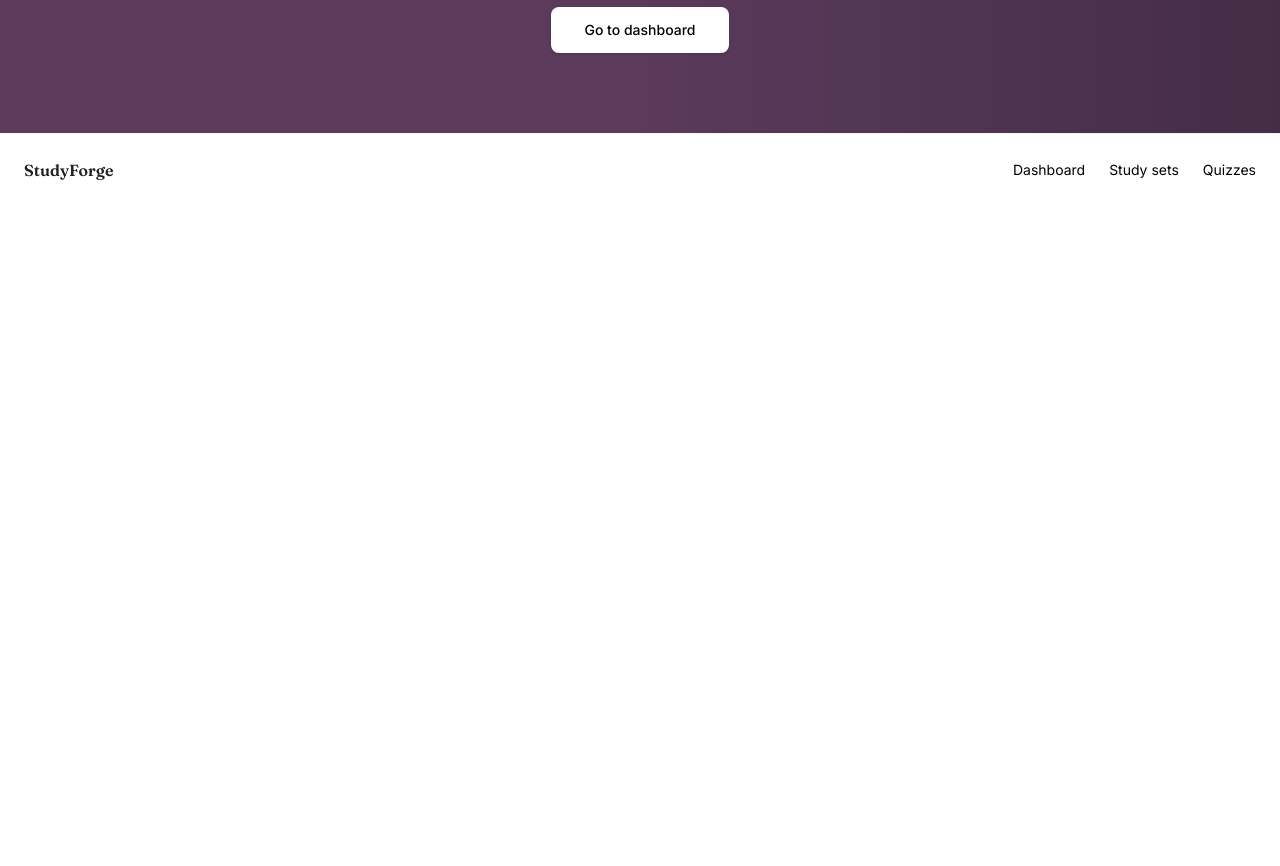
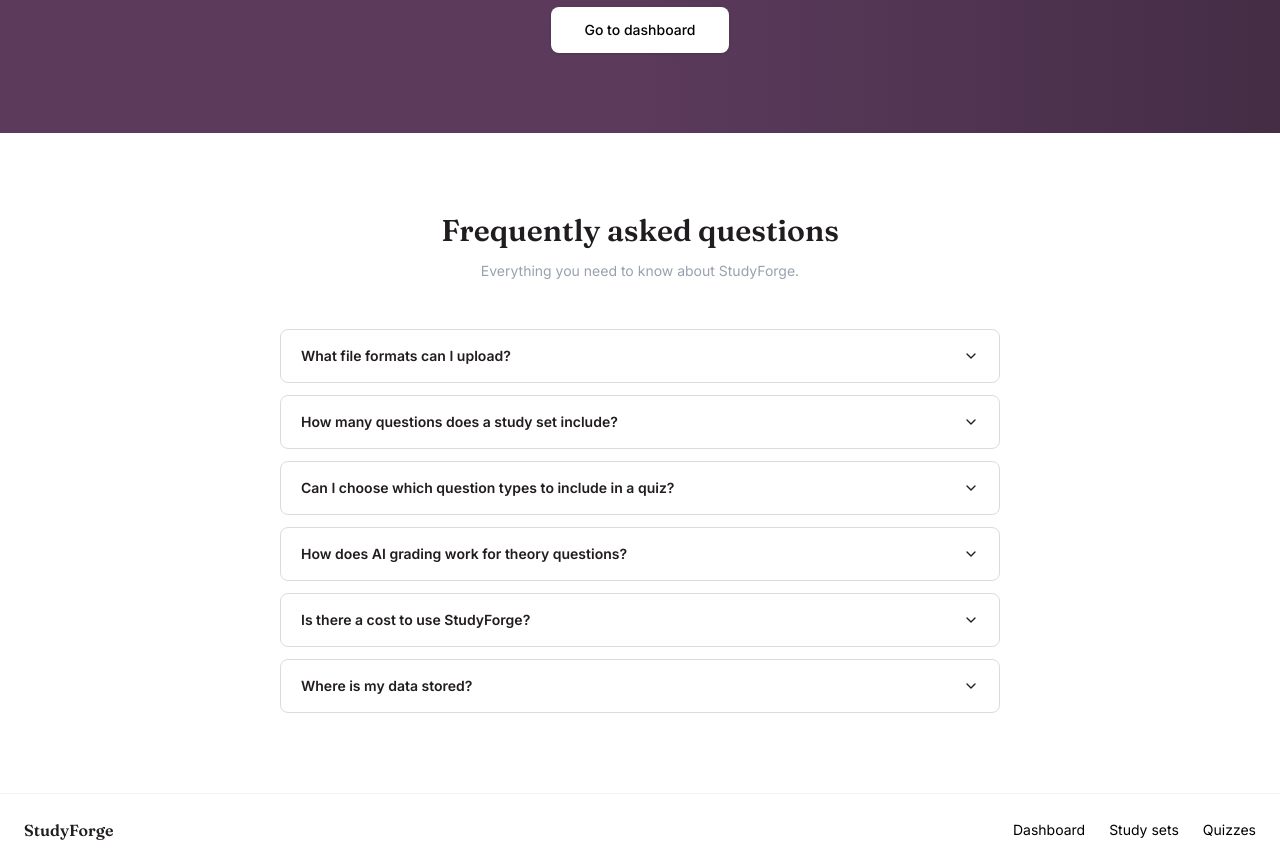
Before and after one commit to Doyen04/studyforge, a Next.js app: page / in a window 1280 px wide. Shown: the part 1820-2686 px from the top of the page. Before the commit the page ends 2026 px from the top, so only its background shows below. Built offline with nearby package versions, Linux system fonts and the light colour scheme.

Commit message:
add FAQ accordion section to landing page

```diff
--- a/src/app/page.tsx
+++ b/src/app/page.tsx
@@ -3,6 +3,7 @@ import { Hero } from "@/components/landing/Hero";
 import { HowItWorks } from "@/components/landing/HowItWorks";
 import { Features } from "@/components/landing/Features";
 import { CTA } from "@/components/landing/CTA";
+import { FAQ } from "@/components/landing/FAQ";
 import { Footer } from "@/components/landing/Footer";
 
 export default function LandingPage() {
@@ -13,6 +14,7 @@ export default function LandingPage() {
             <HowItWorks />
             <Features />
             <CTA />
+            <FAQ />
             <Footer />
         </main>
     );
--- /dev/null
+++ b/src/components/landing/FAQ.tsx
@@ -0,0 +1,101 @@
+"use client";
+
+import { useState } from "react";
+import { motion, AnimatePresence } from "motion/react";
+import { Reveal } from "./Reveal";
+
+const faqs = [
+    {
+        q: "What file formats can I upload?",
+        a: "StudyForge supports PDF, DOCX, and PPTX files. Documents must contain at least 30 words of readable text to be processed.",
+    },
+    {
+        q: "How many questions does a study set include?",
+        a: "Each study set contains flashcards, multiple-choice questions, fill-in-the-blank exercises, and theory questions. The exact count depends on your document length — roughly 4 questions per ~3000-word chunk.",
+    },
+    {
+        q: "Can I choose which question types to include in a quiz?",
+        a: "Yes. When creating a quiz, you can select exactly which question types (MCQ, fill-in-the-blank, theory) to include and how many of each.",
+    },
+    {
+        q: "How does AI grading work for theory questions?",
+        a: "Your answer is compared against the reference answer and key points generated when the study set was created. The AI checks for conceptual coverage, not exact wording, and returns a score with matched and missed key points.",
+    },
+    {
+        q: "Is there a cost to use StudyForge?",
+        a: "StudyForge is free to use during the preview period. Each API call to generate study sets or grade theory answers uses Google Gemini, which is covered at no charge to you.",
+    },
+    {
+        q: "Where is my data stored?",
+        a: "Uploaded documents, generated study sets, and quiz attempts are stored in a PostgreSQL database hosted on Neon. Document text is sent to Google Gemini for AI processing but is not retained by Gemini after each request.",
+    },
+];
+
+function ChevronDown({ open }: { open: boolean }) {
+    return (
+        <svg
+            xmlns="http://www.w3.org/2000/svg"
+            width="16"
+            height="16"
+            viewBox="0 0 24 24"
+            fill="none"
+            stroke="currentColor"
+            strokeWidth="2"
+            strokeLinecap="round"
+            strokeLinejoin="round"
+            className={`shrink-0 transition-transform ${open ? "rotate-180" : ""}`}
+        >
+            <polyline points="6 9 12 15 18 9" />
+        </svg>
+    );
+}
+
+export function FAQ() {
+    const [openIndex, setOpenIndex] = useState<number | null>(null);
+
+    return (
+        <section className="mx-auto max-w-3xl px-6 py-20">
+            <Reveal>
+                <h2 className="text-center font-display text-3xl font-semibold text-ink">Frequently asked questions</h2>
+                <p className="mt-3 text-center text-sm text-gray-400">
+                    Everything you need to know about StudyForge.
+                </p>
+            </Reveal>
+            <div className="mt-12 space-y-3">
+                {faqs.map((faq, i) => (
+                    <motion.div
+                        key={faq.q}
+                        initial={{ opacity: 0, y: 16 }}
+                        whileInView={{ opacity: 1, y: 0 }}
+                        viewport={{ once: true, margin: "-60px" }}
+                        transition={{ duration: 0.4, delay: i * 0.08, ease: "easeOut" }}
+                        className="rounded-lg border border-rule bg-card"
+                    >
+                        <button
+                            onClick={() => setOpenIndex(openIndex === i ? null : i)}
+                            className="flex w-full items-center justify-between gap-3 px-5 py-4 text-left text-sm font-semibold text-ink transition hover:text-accent cursor-pointer"
+                        >
+                            {faq.q}
+                            <ChevronDown open={openIndex === i} />
+                        </button>
+                        <AnimatePresence>
+                            {openIndex === i && (
+                                <motion.div
+                                    initial={{ height: 0, opacity: 0 }}
+                                    animate={{ height: "auto", opacity: 1 }}
+                                    exit={{ height: 0, opacity: 0 }}
+                                    transition={{ duration: 0.25, ease: "easeInOut" }}
+                                    className="overflow-hidden"
+                                >
+                                    <p className="border-t border-rule px-5 py-4 text-sm leading-6 text-ink-muted">
+                                        {faq.a}
+                                    </p>
+                                </motion.div>
+                            )}
+                        </AnimatePresence>
+                    </motion.div>
+                ))}
+            </div>
+        </section>
+    );
+}
```
